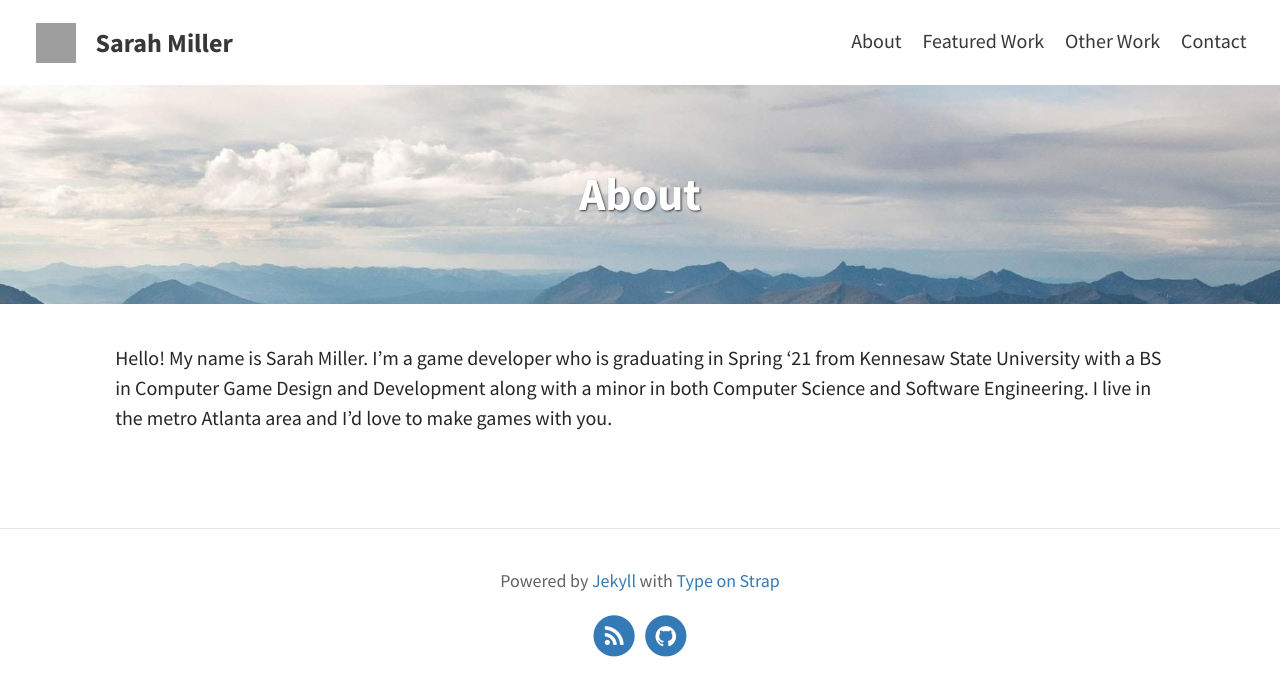
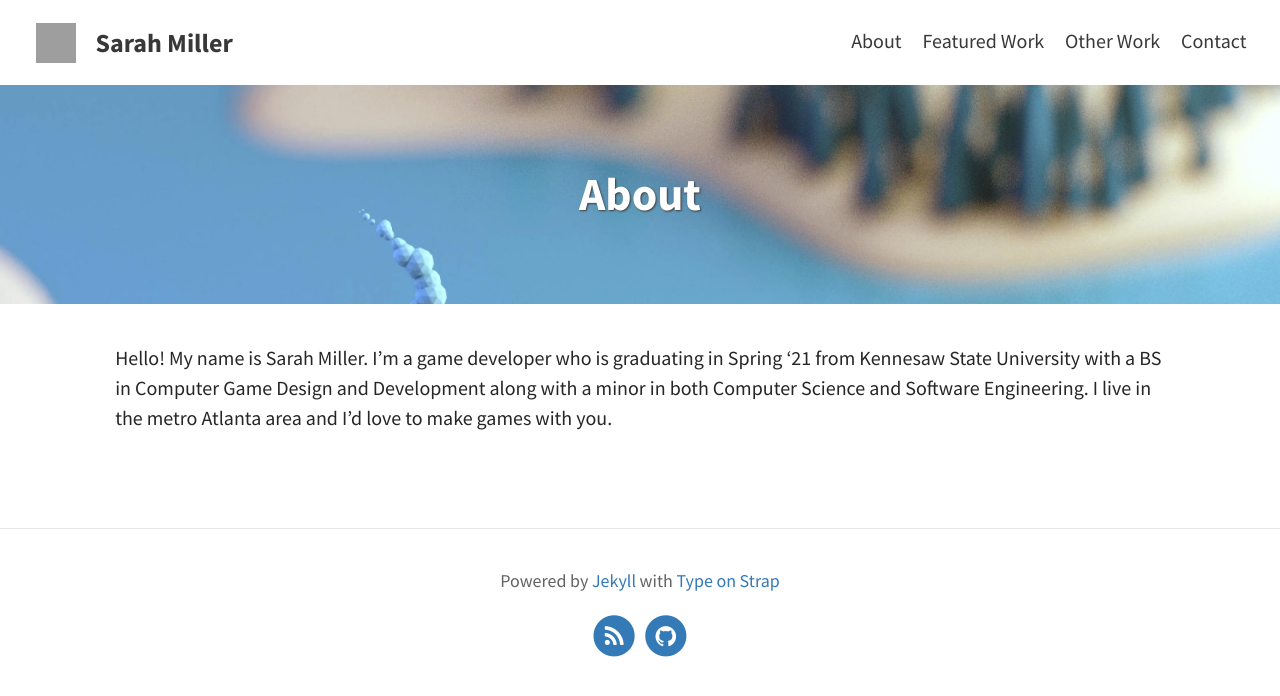
Before and after one commit to smillerworks/portfolio, a Jekyll site: the page built from pages/about.md, in a window 1280 px wide. Shown: the top 696 px of the page. Built offline with Jekyll 4.4.1, drawn with Linux system fonts in a browser that asks for light colours; grey boxes are pictures that could not be loaded.

Commit message:
Update about.md

```diff
--- a/pages/about.md
+++ b/pages/about.md
@@ -2,7 +2,7 @@
 layout: page
 title: About
 permalink: /about/
-feature-img: "assets/img/pexels/travel.jpeg"
+feature-img: "assets/img/boat_house.jpg"
 ---
 
 Hello! My name is Sarah Miller. I'm a game developer who is graduating in Spring '21 from Kennesaw State University with a BS in Computer Game Design and Development along with a minor in both Computer Science and Software Engineering. I live in the metro Atlanta area and I'd love to make games with you.
```
